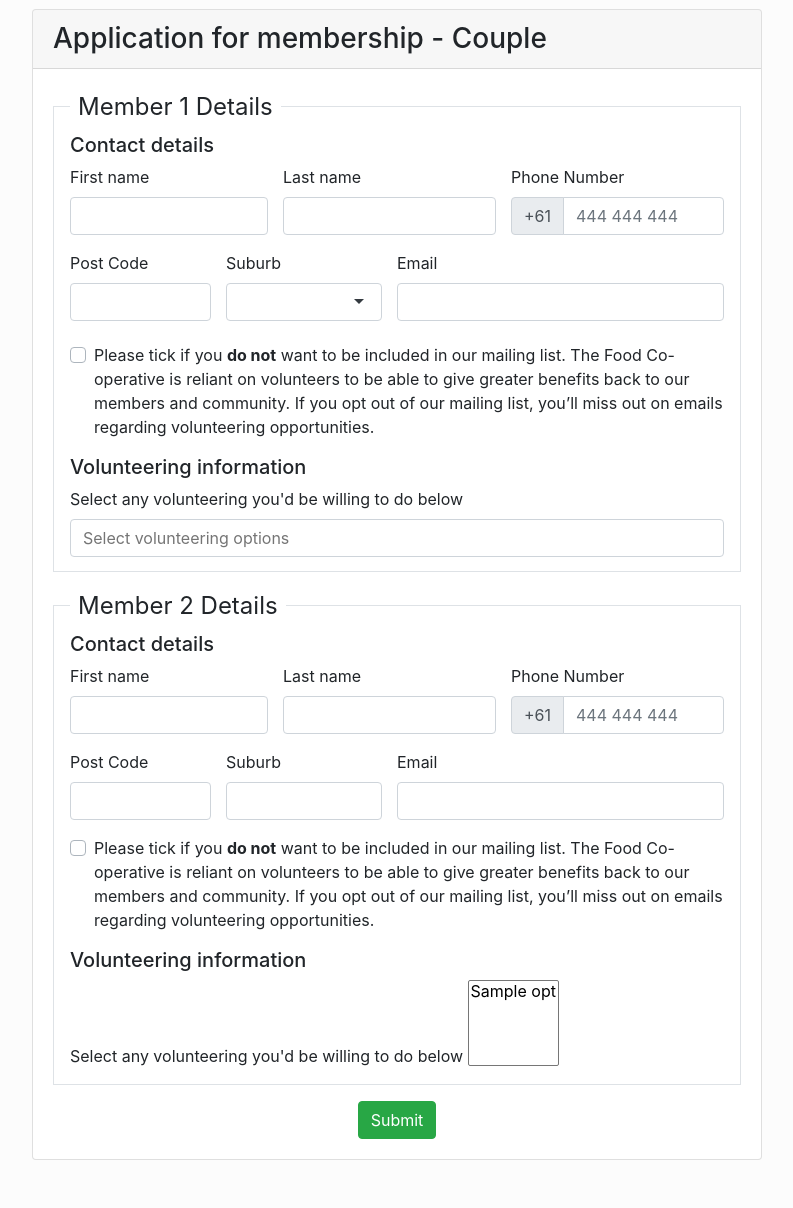
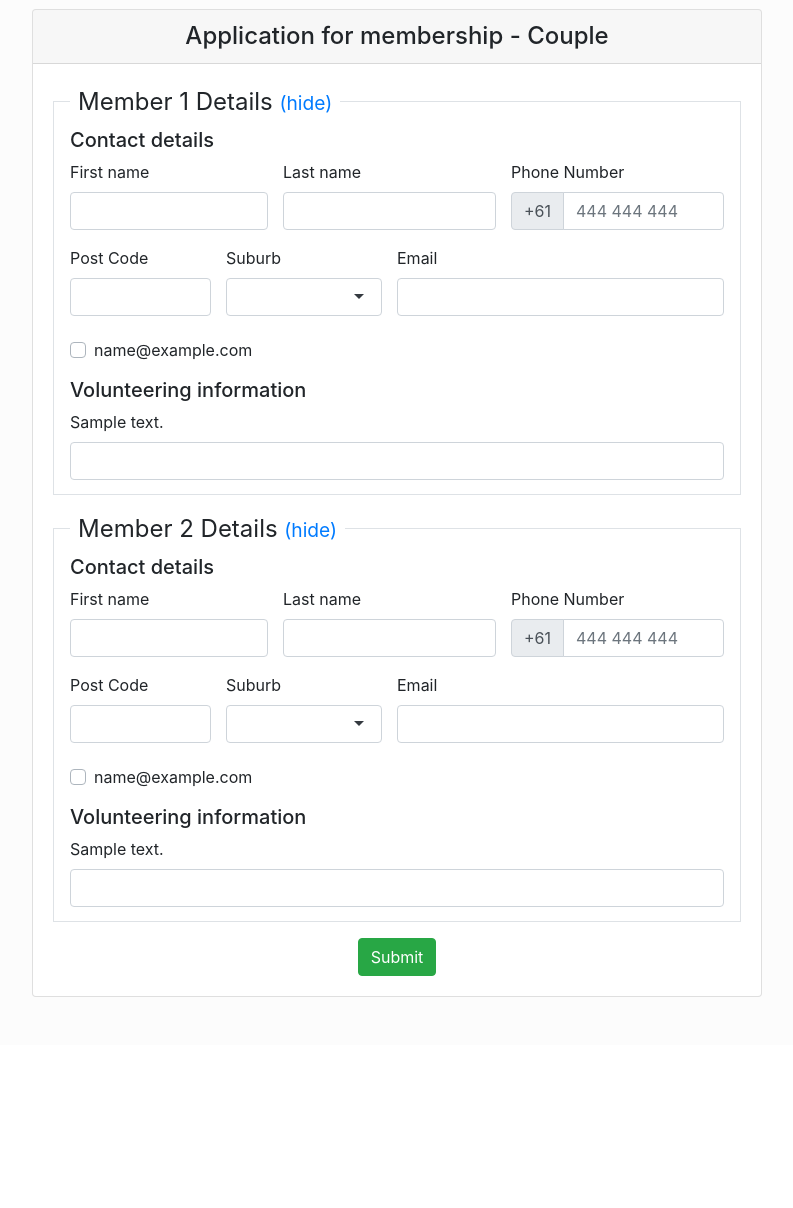
Before and after one commit to nicholas-russell/fco-database, a Django app: template templates/member/new_member_couple.html in a window 1280 px wide. Shown: the part 56-1264 px from the top of the page, without its empty margins (243-1036 px from the left). After the commit the page ends 1053 px from the top, so only its background shows below. Run offline with Django 3.2, Linux system fonts and the light colour scheme; the template is opened without the code that fills it: most values are stand-ins (such as "Sample title", 1, 10 or a date in 2020); some libraries are stand-ins or nearby versions.

Commit message:
Updated new membership forms

```diff
--- a/templates/member/new_member_couple.html
+++ b/templates/member/new_member_couple.html
@@ -13,8 +13,8 @@
     <div class="row">
         <div class="col-lg-8 offset-lg-2">
             <div class="card">
-                <div class="card-header">
-                    <h3 class="mb-0">Application for membership - Couple</h3>
+                <div class="card-header text-center">
+                    <h4 class="mb-0">Application for membership - Couple</h4>
                 </div>
                 <div class="card-body">
                     <div class="row">
@@ -32,17 +32,23 @@
                                 {% endif %}
                             {% endif %}
                             <form method="POST"
-                                  action="{% url 'new_membership_details' membership_type="individual" %}">
+                                  action="{% url 'new_membership_details' membership_type="couple" %}">
                                 {% csrf_token %}
                                 <fieldset class="border px-3 pb-2 mb-3">
-                                   <legend  class="w-auto px-2">Member 1 Details</legend>
+                                    <legend class="w-auto px-2">
+                                        Member 1 Details
+                                        <small><a href="#member1" data-toggle="collapse"
+                                                  role="button">(hide)</a></small>
+                                    </legend>
+                                    <div class="collapse show" id="member1">
                                         <div class="row">
                                             <div class="col">
                                                 <h5>Contact details</h5>
                                                 <div class="row">
                                                     <div class="col-md-4 mb-3">
                                                         <label for="first_name_1">First name</label>
-                                                <input type="text" id="first_name_1" name="member[1][first_name]"
+                                                        <input type="text" id="first_name_1"
+                                                               name="member[1][first_name]"
                                                                class="form-control"
                                                                {% if form.data.first_name %}value="{{ form.data.first_name }}"{% endif %}
                                                                required
@@ -62,7 +68,8 @@
                                                             <div class="input-group-prepend">
                                                                 <span class="input-group-text">+61</span>
                                                             </div>
-                                                    <input type="text" id="phone_number_1" name="member[1][phone_number]"
+                                                            <input type="text" id="phone_number_1"
+                                                                   name="member[1][phone_number]"
                                                                    placeholder="444 444 444" class="form-control"
                                                                    {% if form.data.phone_number %}value="{{ form.data.phone_number }}"{% endif %}
                                                                    required
@@ -72,20 +79,23 @@
                                                 </div>
                                                 <div class="row">
                                                     <div class="col-md-3 mb-3">
-                                                <label for="post_code">Post Code</label>
-                                                <input type="text" class="form-control" name="member[1][post_code]"
-                                                       id="post_code"
+                                                        <label for="post_code_1">Post Code</label>
+                                                        <input type="text" class="form-control post_code"
+                                                               name="member[1][post_code]"
+                                                               id="post_code_1"
                                                                {% if form.data.post_code %}value="{{ form.data.post_code }}"{% endif %}
                                                                required
                                                         />
                                                     </div>
                                                     <div class="col-md-3 mb-3 pl-0">
-                                                <label for="suburb">Suburb</label>
-                                                <input type="text" class="form-control" name="member[1][suburb]" required id="suburb"/>
+                                                        <label for="suburb_1">Suburb</label>
+                                                        <input type="text" class="form-control suburb"
+                                                               name="member[1][suburb]" required id="suburb_1"/>
                                                     </div>
                                                     <div class="col-md-6 mb-3 pl-0">
                                                         <label for="email_1">Email</label>
-                                                <input type="email" class="form-control" name="member[1][email]" required id="email_1"/>
+                                                        <input type="email" class="form-control" name="member[1][email]"
+                                                               required id="email_1"/>
                                                     </div>
                                                 </div>
 
@@ -93,14 +103,9 @@
                                                     <div class="col">
                                                         <div class="custom-control custom-checkbox">
                                                             <input type="checkbox" class="custom-control-input"
-                                                           id="mailing_list" name="mailing_list">
-                                                    <label class="custom-control-label" for="mailing_list">Please tick
-                                                        if you <strong>do not</strong> want to be included in our
-                                                        mailing list.
-                                                        The Food Co-operative is reliant on volunteers to be able to
-                                                        give greater benefits back to our members and community. If you
-                                                        opt out of our mailing list, you’ll miss out on emails regarding
-                                                        volunteering opportunities.
+                                                                   id="mailing_list_1" name="member[1][mailing_list]">
+                                                            <label class="custom-control-label" for="mailing_list_1">
+                                                                {{ new_member.mailing_list_text|safe }}
                                                             </label>
                                                         </div>
                                                     </div>
@@ -108,10 +113,11 @@
                                                 <div class="row mt-3">
                                                     <div class="col">
                                                         <h5>Volunteering information</h5>
-                                                <label for="volunteer_preferences">Select any volunteering you'd be willing to do
-                                                    below</label>
-                                                <select name="volunteer_preferences[]" multiple
-                                                        placeholder="Select volunteering options" id="volunteer_preferences">
+                                                        <label for="volunteer_preferences_1">
+                                                            {{ new_member.volunteer_text }}
+                                                        </label>
+                                                        <select name="member[1][volunteer_preferences]" multiple
+                                                                id="volunteer_preferences_1" class="volunteer_input">
                                                             {% for opt in volunteer_options %}
                                                                 <option>{{ opt.name }}</option>
                                                             {% endfor %}
@@ -120,36 +126,44 @@
                                                 </div>
                                             </div>
                                         </div>
+                                    </div>
                                 </fieldset>
                                 <fieldset class="border px-3 pb-2 mb-3">
-                                   <legend  class="w-auto px-2">Member 2 Details</legend>
+                                    <legend class="w-auto px-2">
+                                        Member 2 Details
+                                        <small><a href="#member2" data-toggle="collapse"
+                                                  role="button">(hide)</a></small>
+                                    </legend>
+                                    <div class="collapse show" id="member2">
                                         <div class="row">
                                             <div class="col">
                                                 <h5>Contact details</h5>
                                                 <div class="row">
                                                     <div class="col-md-4 mb-3">
-                                                <label for="first_name_1">First name</label>
-                                                <input type="text" id="first_name_1" name="member[1][first_name]"
+                                                        <label for="first_name_2">First name</label>
+                                                        <input type="text" id="first_name_2"
+                                                               name="member[2][first_name]"
                                                                class="form-control"
                                                                {% if form.data.first_name %}value="{{ form.data.first_name }}"{% endif %}
                                                                required
                                                         />
                                                     </div>
                                                     <div class="col-md-4 mb-3 pl-0">
-                                                    <label for="last_name_1">Last name</label>
-                                                    <input type="text" id="last_name_1" name="member[1][last_name]"
+                                                        <label for="last_name_2">Last name</label>
+                                                        <input type="text" id="last_name_2" name="member[2][last_name]"
                                                                class="form-control"
                                                                {% if form.data.first_name %}value="{{ form.data.first_name }}"{% endif %}
                                                                required
                                                         />
                                                     </div>
                                                     <div class="col-md-4 mb-3 pl-0">
-                                                <label for="phone_number_1">Phone Number</label>
+                                                        <label for="phone_number_2">Phone Number</label>
                                                         <div class="input-group">
                                                             <div class="input-group-prepend">
                                                                 <span class="input-group-text">+61</span>
                                                             </div>
-                                                    <input type="text" id="phone_number_1" name="member[1][phone_number]"
+                                                            <input type="text" id="phone_number_2"
+                                                                   name="member[2][phone_number]"
                                                                    placeholder="444 444 444" class="form-control"
                                                                    {% if form.data.phone_number %}value="{{ form.data.phone_number }}"{% endif %}
                                                                    required
@@ -159,20 +173,23 @@
                                                 </div>
                                                 <div class="row">
                                                     <div class="col-md-3 mb-3">
-                                                <label for="post_code">Post Code</label>
-                                                <input type="text" class="form-control" name="member[1][post_code]"
-                                                       id="post_code"
+                                                        <label for="post_code_2">Post Code</label>
+                                                        <input type="text" class="form-control post_code"
+                                                               name="member[2][post_code]"
+                                                               id="post_code_2"
                                                                {% if form.data.post_code %}value="{{ form.data.post_code }}"{% endif %}
                                                                required
                                                         />
                                                     </div>
                                                     <div class="col-md-3 mb-3 pl-0">
-                                                <label for="suburb">Suburb</label>
-                                                <input type="text" class="form-control" name="member[1][suburb]" required id="suburb"/>
+                                                        <label for="suburb_2">Suburb</label>
+                                                        <input type="text" class="form-control suburb"
+                                                               name="member[2][suburb]" required id="suburb_2"/>
                                                     </div>
                                                     <div class="col-md-6 mb-3 pl-0">
-                                                <label for="email_1">Email</label>
-                                                <input type="email" class="form-control" name="member[1][email]" required id="email_1"/>
+                                                        <label for="email_2">Email</label>
+                                                        <input type="email" class="form-control" name="member[2][email]"
+                                                               required id="email_2"/>
                                                     </div>
                                                 </div>
 
@@ -180,14 +197,9 @@
                                                     <div class="col">
                                                         <div class="custom-control custom-checkbox">
                                                             <input type="checkbox" class="custom-control-input"
-                                                           id="mailing_list" name="mailing_list">
-                                                    <label class="custom-control-label" for="mailing_list">Please tick
-                                                        if you <strong>do not</strong> want to be included in our
-                                                        mailing list.
-                                                        The Food Co-operative is reliant on volunteers to be able to
-                                                        give greater benefits back to our members and community. If you
-                                                        opt out of our mailing list, you’ll miss out on emails regarding
-                                                        volunteering opportunities.
+                                                                   id="mailing_list_2" name="member[2][mailing_list]">
+                                                            <label class="custom-control-label" for="mailing_list_2">
+                                                                {{ new_member.mailing_list_text|safe }}
                                                             </label>
                                                         </div>
                                                     </div>
@@ -195,14 +207,16 @@
                                                 <div class="row mt-3">
                                                     <div class="col">
                                                         <h5>Volunteering information</h5>
-                                                <label for="volunteer_preferences">Select any volunteering you'd be willing to do
-                                                    below</label>
-                                                <select name="volunteer_preferences[]" multiple
-                                                        placeholder="Select volunteering options" id="volunteer_preferences">
+                                                        <label for="volunteer_preferences_2">
+                                                            {{ new_member.volunteer_text }}
+                                                        </label>
+                                                        <select name="member[2][volunteer_preferences]" multiple
+                                                                id="volunteer_preferences_2" class="volunteer_input">
                                                             {% for opt in volunteer_options %}
                                                                 <option>{{ opt.name }}</option>
                                                             {% endfor %}
                                                         </select>
+                                                    </div>
                                                 </div>
                                             </div>
                                         </div>
@@ -225,11 +239,11 @@
 {% block extra_body %}
     <script src="{% static "js/selectize.min.js" %}"></script>
     <script>
-        var volunteer_selectize = $('#volunteer_preferences').selectize();
+        var volunteer_selectize = $('.volunteer_input').selectize();
         {% for volunteer_option in form.data.volunteer_preferences %}
             volunteer_selectize[0].selectize.addItem("{{volunteer_option}}");
         {% endfor %}
-        var suburb_selectize = $('#suburb').selectize({
+        var suburb_selectize = $('.suburb').selectize({
             maxItems: 1,
             closeAfterSelect: true,
             valueField: 'name',
@@ -242,9 +256,12 @@
                 }
             }
         });
-        $('#post_code').on('input', (e) => {
-            suburb_selectize[0].selectize.clearOptions();
-            suburb_selectize[0].selectize.clear(true);
+        $('.post_code').on('input', (e) => {
+            let id = e.target.id
+            let index = id.substr(id.length - 1) - 1;
+            let s = suburb_selectize[index].selectize;
+            s.clearOptions();
+            s.clear(true);
             let post_code = $(e.target).val();
             if (post_code.length === 4 && post_code?.match(/[0-9]{4}/g)) {
                 console.log(post_code)
@@ -252,7 +269,7 @@
                     url: "/api/postcode/" + post_code,
                     type: "GET",
                     success: function (res) {
-                        suburb_selectize[0].selectize.addOption(res);
+                        s.addOption(res);
                     },
                     error: function (err) {
                         console.log("error");
@@ -261,5 +278,10 @@
                 });
             }
         });
+        $('a[data-toggle=collapse]').click(function() {
+           $(this).text(function(i, old) {
+              return old === '(hide)' ? '(show)' : '(hide)';
+           });
+        });
     </script>
 {% endblock %}
```
Also changed, not shown: templates/member/new_member_individual.html (+67 -46 lines). Lines whose indentation alone changed are shown as unchanged.
